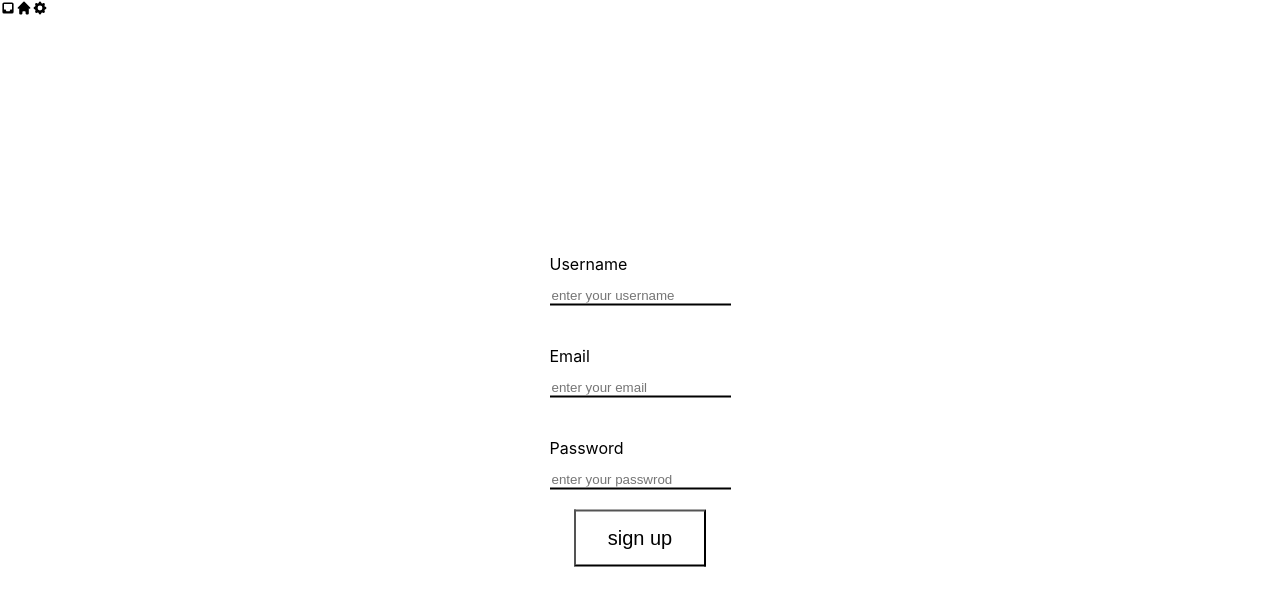
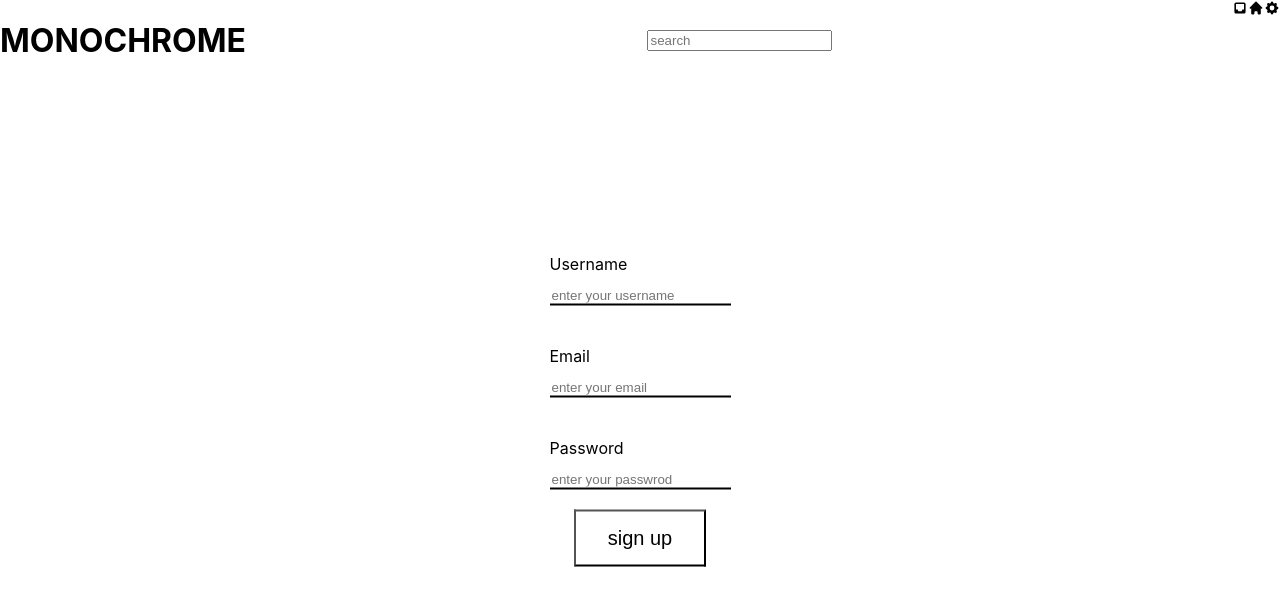
Before and after one commit to matthewpeak/instagram_front_end, a React (Create React App) app: page / in a window 1280 px wide. Shown: the top 606 px of the page. Built offline with nearby package versions, Linux system fonts and the light colour scheme.

Commit message:
menu work

```diff
--- a/src/NavBar.css
+++ b/src/NavBar.css
@@ -1,5 +1,6 @@
 .header{
-    flex-flow:row-wrap;
+    display: flex;
+    justify-content: space-between;
     background-color: white;
     position: fixed;
     top: 0;
@@ -10,3 +11,9 @@
 .home-btn{
     size: 20px;
 }
+
+.search-div{
+    display: flex;
+    justify-content: end;
+    align-items: center;
+}
--- a/src/components/NavBar.js
+++ b/src/components/NavBar.js
@@ -5,6 +5,13 @@ const NavBar =(props)=>{
 
     return(
     <div className="header">
+      <div className="logo-box">
+        <h1 className="logo">MONOCHROME</h1>
+      </div>
+      <div className="search-div">
+        <input className="search-bar" id="search-bar" type="text" placeholder="search"/>
+      </div>
+      <div className="navigation">
          <span className='msg-btn'><svg svg width="16" height="16" xmlns="http://www.w3.org/2000/svg" class="h-5 w-5" viewBox="0 0 20 20" fill="currentColor">
           <path fill-rule="evenodd" d="M5 3a2 2 0 00-2 2v10a2 2 0 002 2h10a2 2 0 002-2V5a2 2 0 00-2-2H5zm0 2h10v7h-2l-1 2H8l-1-2H5V5z" clip-rule="evenodd" />
         </svg></span>
@@ -16,6 +23,7 @@ const NavBar =(props)=>{
         </svg></span>
         <span>{props.user}</span>
      </div>
+    </div>
     )
 }
 
```
Also changed, not shown: src/Grid.css (line endings or trailing spaces). Lines whose indentation alone changed are shown as unchanged.
